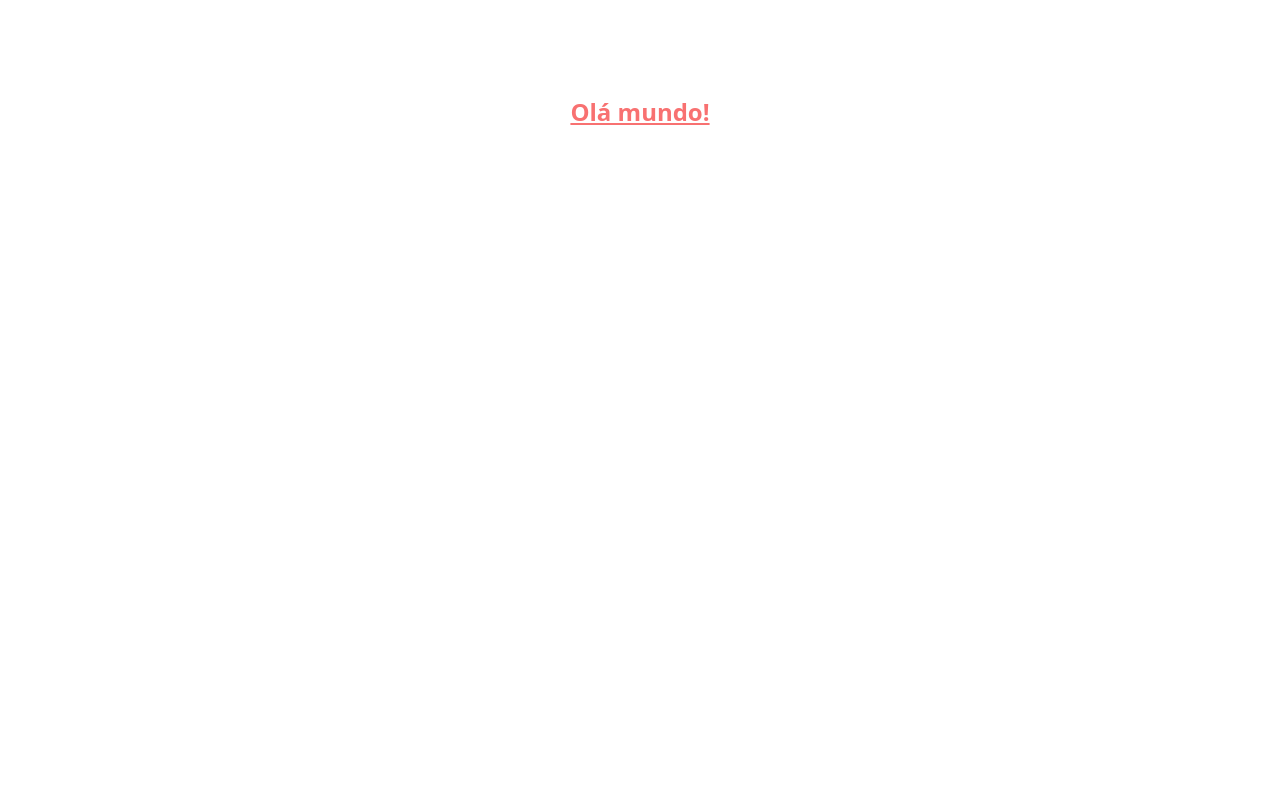
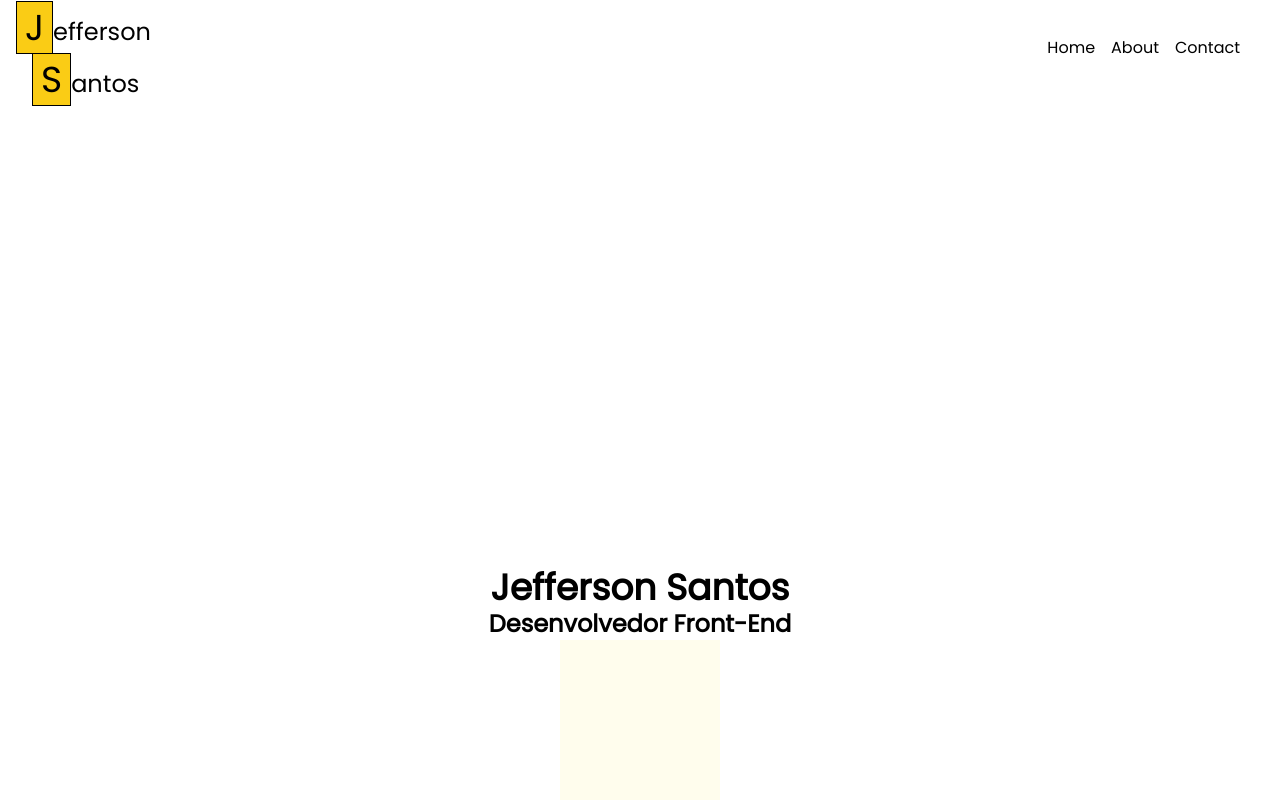
Before and after one commit to jeffersondrs/Portfolio, a Next.js app: page / in a window 1280 px wide. Built offline with nearby package versions, Linux system fonts and the light colour scheme.

Commit message:
starting working layout add framer motion lib

```diff
--- a/package.json
+++ b/package.json
@@ -15,6 +15,7 @@
     "autoprefixer": "10.4.14",
     "eslint": "8.43.0",
     "eslint-config-next": "13.4.7",
+    "framer-motion": "^10.12.17",
     "next": "13.4.7",
     "postcss": "8.4.24",
     "react": "18.2.0",
--- a/src/app/layout.tsx
+++ b/src/app/layout.tsx
@@ -1,10 +1,15 @@
 import "./globals.css";
-import { Roboto } from "next/font/google";
+import { Poppins } from "next/font/google";
 
 export const metadata = {
   title: "Portifolio",
   description: "Generated by create next app",
 };
+
+const poppins = Poppins({
+  subsets: ["latin-ext"],
+  weight: "400",
+});
 
 export default function RootLayout({
   children,
@@ -13,7 +18,7 @@ export default function RootLayout({
 }) {
   return (
     <html lang="en">
-      <body>{children}</body>
+      <body className={poppins.className}>{children}</body>
     </html>
   );
 }
--- a/src/app/page.tsx
+++ b/src/app/page.tsx
@@ -1,12 +1,89 @@
-import Image from "next/image";
+"use client";
+
+import Link from "next/link";
+import { motion } from "framer-motion";
 
 export default function Home() {
   return (
-    <main
-      className="flex min-h-screen flex-col
-    items-center justify-between p-24"
-    >
-      <h1 className="text-2xl text-red-400 font-bold underline">Olá mundo!</h1>
+    <main className="flex flex-col items-center justify-center w-full h-screen justify-between">
+      <nav className="flex w-full justify-between items-center px-4 py-2 pr-10">
+        <div
+          className="hover:translate-x-3 hover:translate-y-3 transition-all
+        duration-300 ease-in-out transform cursor-pointer
+        "
+        >
+          <motion.p
+          whileHover={{
+            translateX: 20,
+            scaleX: 1.3,
+          }}
+          transition={{
+            duration: 3,
+            repeat: 1,
+          }}
+          className="text-2xl">
+            <span
+
+              className="text-4xl bg-yellow-400 px-2 border
+            border-black"
+            >
+              J
+            </span>
+            <span>efferson</span>
+          </motion.p>
+          <p className="text-2xl translate-x-4 translate-y-3">
+            <span
+              className="bg-yellow-400 px-2 text-4xl border
+            border-black
+            "
+            >
+              S
+            </span>
+            <span
+              className="text-2xl
+            "
+            >
+              antos
+            </span>
+          </p>
+        </div>
+
+        <div className="flex items-center space-x-4 sm:hidden">
+          <Link href="/" className="hover:text-gray-400">
+            Home
+          </Link>
+          <Link href="/about" className="hover:text-gray-400">
+            About
+          </Link>
+          <Link href="/contact" className="hover:text-gray-400">
+            Contact
+          </Link>
+        </div>
+      </nav>
+
+      <div className="flex flex-col items-center justify-center w-full">
+        <h1 className="text-4xl font-bold text-center z-10">
+          Jefferson Santos
+        </h1>
+        <h2 className="text-2xl font-bold text-center z-10">
+          Desenvolvedor Front-End
+        </h2>
+        <div>
+          <motion.div
+            whileHover={{
+              translateY: -20,
+              scale: 1.3,
+            }}
+            transition={{
+              duration: 3,
+              repeat: Infinity,
+              repeatDelay: 0.5,
+              repeatType: "reverse",
+            }}
+            className="w-40 h-40 bg-yellow-100/30 -z-10"
+          />
+        </div>
+      </div>
     </main>
   );
 }
--- /dev/null
+++ b/src/components/Logo.tsx
@@ -0,0 +1,37 @@
+import { motion } from "framer-motion";
+
+const YourComponent = () => {
+  return (
+    <motion.div
+      className="hover:translate-x-3 hover:translate-y-3 transition-all duration-300 ease-in-out transform cursor-pointer"
+      whileHover={{ translateX: 3, translateY: 3 }}
+    >
+      <motion.p
+        className="text-2xl"
+        whileHover={{ translateX: 4, translateY: 3 }}
+      >
+        <motion.span
+          className="text-4xl bg-yellow-400 px-2 border border-black"
+          initial={{ opacity: 0, x: -20 }}
+          animate={{ opacity: 1, x: 0 }}
+        >
+          J
+        </motion.span>
+        <span>efferson</span>
+      </motion.p>
+      <motion.p
+        className="text-2xl translate-x-4 translate-y-3"
+        whileHover={{ translateX: 4, translateY: 3 }}
+      >
+        <motion.span
+          className="bg-yellow-400 px-2 text-4xl border border-black"
+          initial={{ opacity: 0, x: -20 }}
+          animate={{ opacity: 1, x: 0 }}
+        >
+          S
+        </motion.span>
+        <span>Santos</span>
+      </motion.p>
+    </motion.div>
+  );
+};
--- a/tailwind.config.js
+++ b/tailwind.config.js
@@ -13,6 +13,17 @@ module.exports = {
           'conic-gradient(from 180deg at 50% 50%, var(--tw-gradient-stops))',
       },
     },
+    screens: {
+      'sm': {'min': '140px', 'max': '767px'},
+
+      'md': {'min': '768px', 'max': '1023px'},
+
+      'lg': {'min': '1024px', 'max': '1279px'},
+
+      'xl': {'min': '1280px', 'max': '1535px'},
+
+      '2xl': {'min': '1536px'},
+    },
   },
   plugins: [],
 }
```
Also changed, not shown: 1 other file (tests, documents, lock files or other folders).
